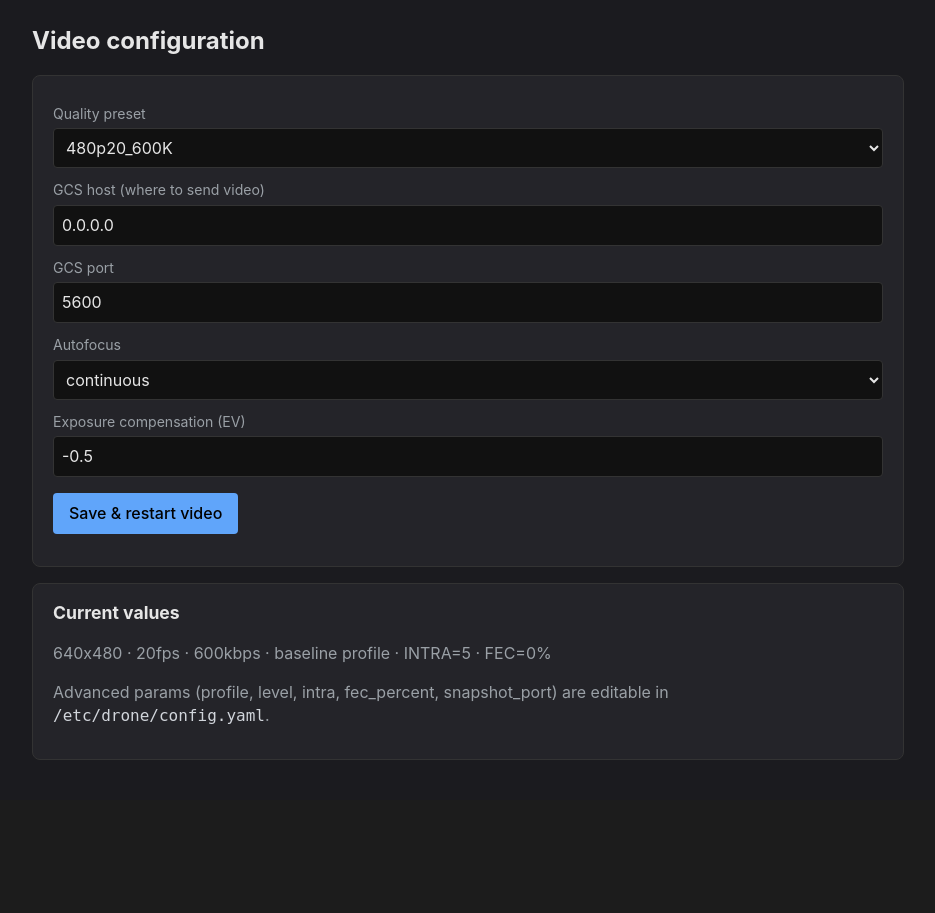
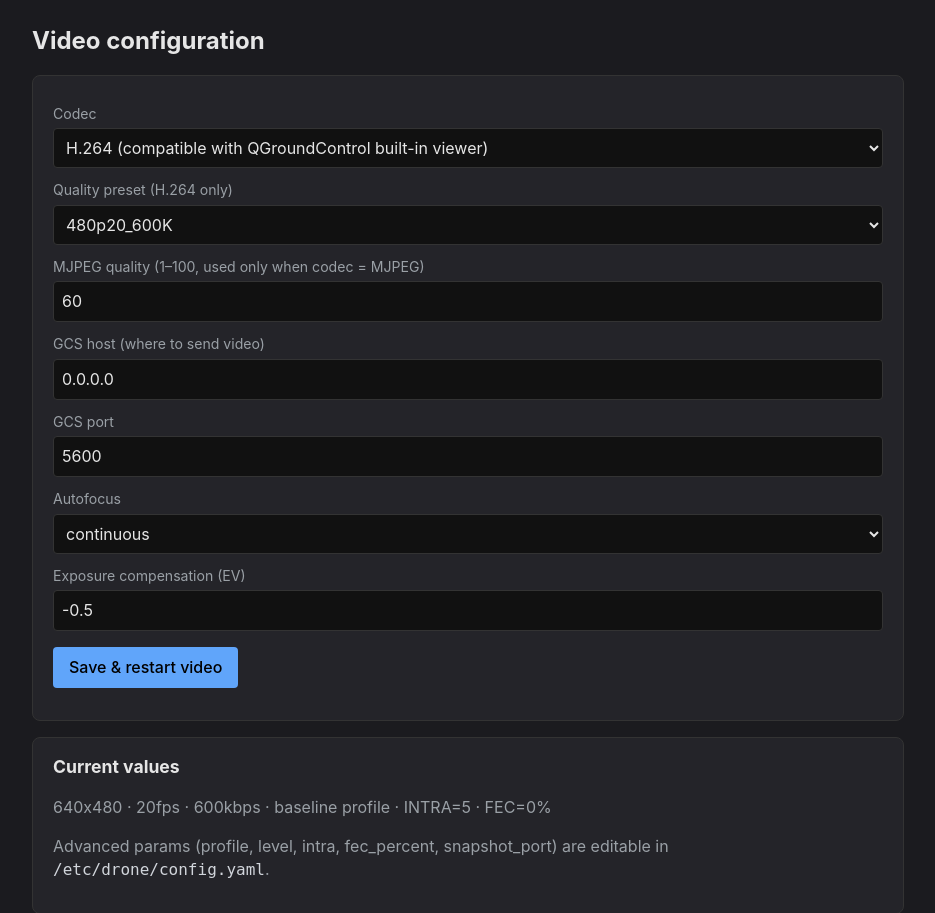
Before and after one commit to secho/drone-companion, a FastAPI app: page /video in a window 1280 px wide. Shown: the part 47-960 px from the top of the page, without its empty margins (172-1107 px from the left). Before the commit the page ends 807 px from the top, so only its background shows below. Run offline with FastAPI, Linux system fonts and the light colour scheme.

Commit message:
feat(video): add MJPEG codec option for lossy wireless links
- stream.sh handles CODEC=h264|mjpeg, MJPEG via jpegenc + rtpjpegpay (pt=26)
- Each MJPEG frame is independently encoded — packet loss damages a single
  frame instead of cascading green-block H.264 corruption
- Config schema gains video.codec + video.mjpeg_quality
- /video page exposes codec dropdown + quality slider
- New scripts/gcs-view-mjpeg.sh: gst-launch viewer for the GCS side
  (QGroundControl's built-in receiver only handles H.264, so MJPEG users
  need this separate viewer — same trade-off as documented)

```diff
--- a/installer/templates/drone-video.env.j2
+++ b/installer/templates/drone-video.env.j2
@@ -1,4 +1,5 @@
 # Rendered by drone-companion reload-config. Edit config.yaml, not this file.
+CODEC={{ video.codec }}
 GCS_HOST={{ video.gcs_host }}
 GCS_PORT={{ video.gcs_port }}
 SNAP_PORT={{ video.snapshot_port if video.snapshot_port is not none else '' }}
@@ -9,6 +10,7 @@ BITRATE={{ video.bitrate }}
 INTRA={{ video.intra }}
 PROFILE={{ video.profile }}
 LEVEL={{ video.level }}
+MJPEG_QUALITY={{ video.mjpeg_quality }}
 AF_MODE={{ video.autofocus }}
 EV={{ video.exposure_ev }}
 FEC_PCT={{ video.fec_percent }}
--- a/ui/drone_ui/routes/video.py
+++ b/ui/drone_ui/routes/video.py
@@ -40,10 +40,12 @@ def video_get(request: Request) -> HTMLResponse:
 def video_post(
     request: Request,
     preset: str = Form(...),
+    codec: str = Form("h264"),
     gcs_host: str = Form(...),
     gcs_port: int = Form(...),
     autofocus: str = Form("continuous"),
     exposure_ev: float = Form(-0.5),
+    mjpeg_quality: int = Form(60),
 ) -> HTMLResponse:
     cfg = load_config()
     if preset in PRESETS:
@@ -51,10 +53,12 @@ def video_post(
         cfg.video.resolution = res  # type: ignore[assignment]
         cfg.video.fps = fps
         cfg.video.bitrate = br
+    cfg.video.codec = codec  # type: ignore[assignment]
     cfg.video.gcs_host = gcs_host
     cfg.video.gcs_port = gcs_port
     cfg.video.autofocus = autofocus  # type: ignore[assignment]
     cfg.video.exposure_ev = exposure_ev
+    cfg.video.mjpeg_quality = mjpeg_quality
     save_config(cfg)
 
     cp = services.reload_config("video")
--- a/ui/drone_ui/templates/video.html
+++ b/ui/drone_ui/templates/video.html
@@ -7,12 +7,21 @@
 <h1>Video configuration</h1>
 <div class="card">
 <form method="post">
-  <label for="preset">Quality preset</label>
+  <label for="codec">Codec</label>
+  <select name="codec" id="codec">
+    <option value="h264"  {% if video.codec == 'h264'  %}selected{% endif %}>H.264 (compatible with QGroundControl built-in viewer)</option>
+    <option value="mjpeg" {% if video.codec == 'mjpeg' %}selected{% endif %}>MJPEG (better under packet loss; needs separate viewer — see scripts/gcs-view-mjpeg.sh)</option>
+  </select>
+
+  <label for="preset">Quality preset (H.264 only)</label>
   <select name="preset" id="preset">
     {% for p in presets %}
       <option value="{{ p }}" {% if p == current_preset %}selected{% endif %}>{{ p }}</option>
     {% endfor %}
   </select>
+
+  <label for="mjpeg_quality">MJPEG quality (1–100, used only when codec = MJPEG)</label>
+  <input type="number" name="mjpeg_quality" id="mjpeg_quality" value="{{ video.mjpeg_quality }}" min="1" max="100">
 
   <label for="gcs_host">GCS host (where to send video)</label>
   <input type="text" name="gcs_host" id="gcs_host" value="{{ video.gcs_host }}" required>
```
Also changed, not shown: ui/drone_ui/config.py (+6 -4 lines), 2 other files.
